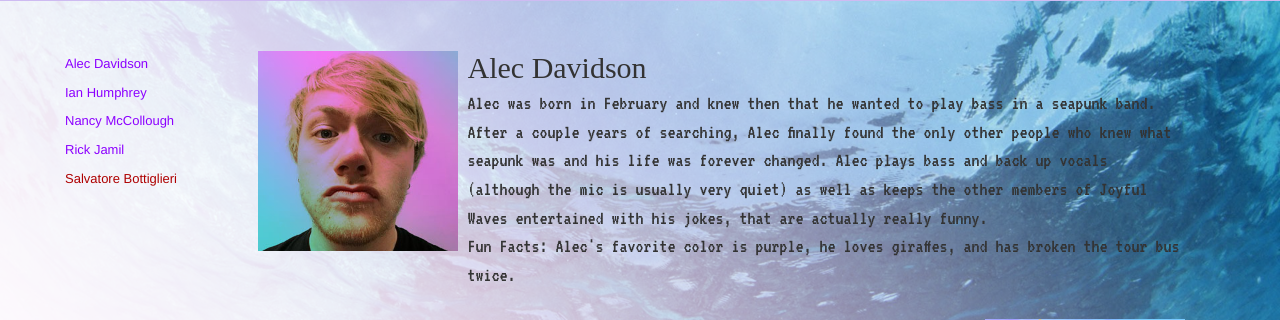
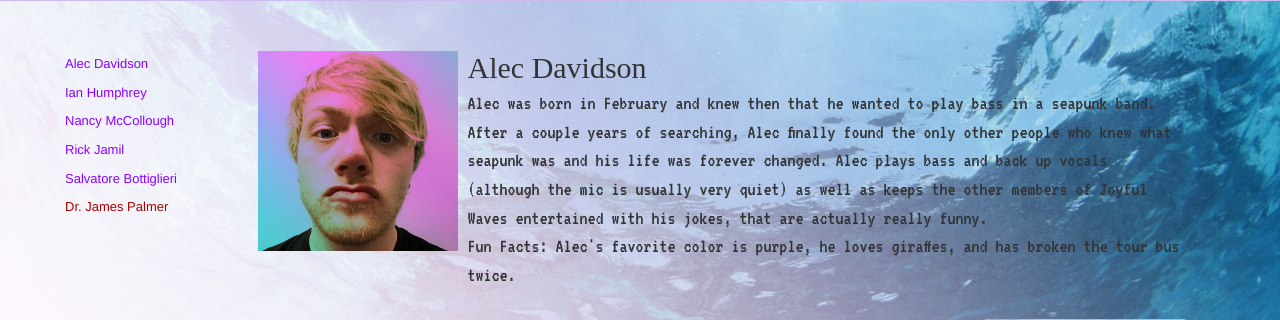
Before and after one commit to alecdavidson/joyful-waves, a Django app: page /bio/ in a window 1280 px wide. Shown: the part 289-609 px from the top of the page. Run offline with Django 3.2, Linux system fonts and the light colour scheme; some libraries are stand-ins or nearby versions; some web fonts are replaced.

Commit message:
updated side bar to work with Dr. Palmer Bio

```diff
--- a/band/templates/bio.html
+++ b/band/templates/bio.html
@@ -35,6 +35,7 @@
                  <li><a href="#Nancy">Nancy McCollough</a></li>
                  <li><a href="#Rick">Rick Jamil</a></li>
                  <li><a href="#Salvatore">Salvatore Bottiglieri</a></li>
+                 <li><a href="#JDP">Dr. James Palmer</a></li>
              </ul>
         </nav>
          <br>
```
